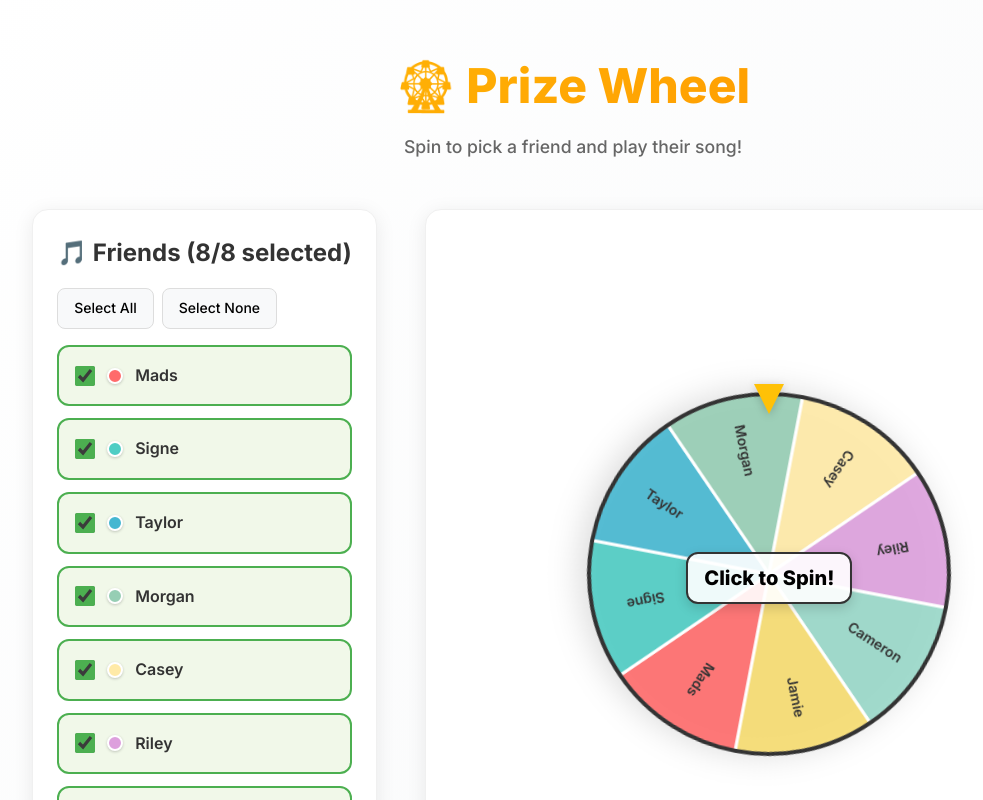
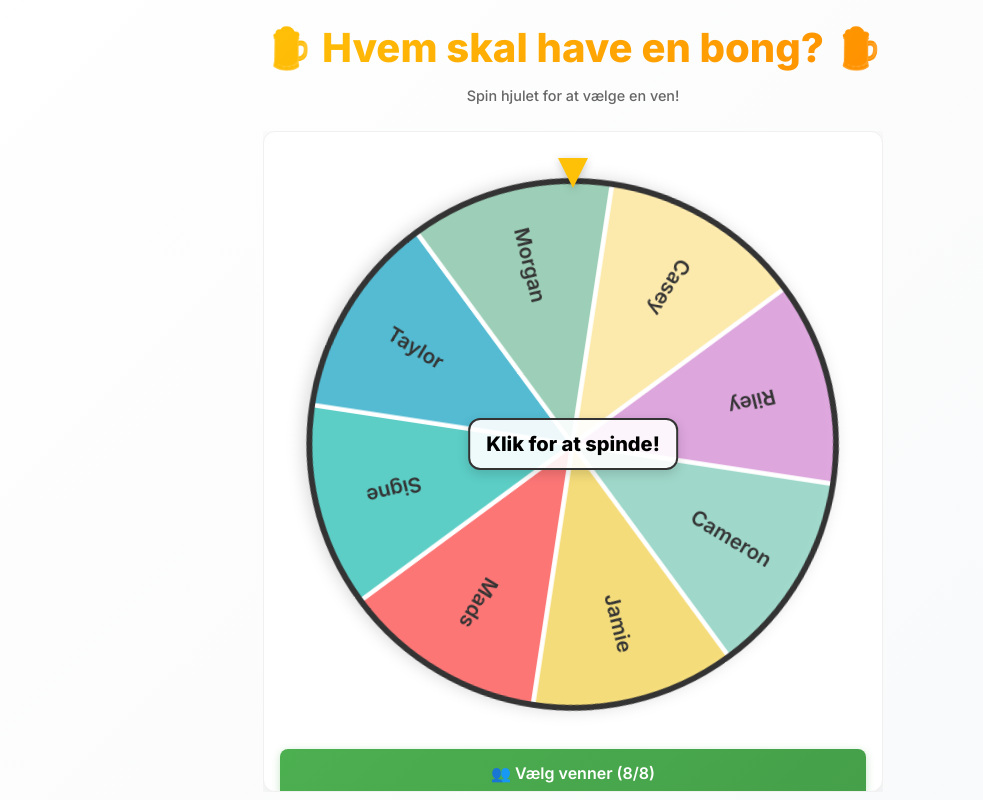
Before and after one commit to Mads-Ringsted/bong-wheel, a React (Vite) app: page / in a window 1280 px wide. Shown: the top 800 px of the page, without its empty margins (67-1050 px from the left). Built offline with nearby package versions, Linux system fonts and the light colour scheme.

Commit message:
Update app and component styles, and localize text to Danish

```diff
--- a/src/App.css
+++ b/src/App.css
@@ -12,13 +12,14 @@ body {
   background: linear-gradient(135deg, #ffffff 0%, #f8f9fa 100%);
   color: #333;
   line-height: 1.6;
-  overflow-x: hidden;
+  overflow: hidden; /* Prevent any scrolling */
 }
 
 #root {
-  min-height: 100vh;
+  height: 100vh; /* Exact viewport height */
   display: flex;
   flex-direction: column;
+  overflow: hidden;
 }
 
 .app {
@@ -27,20 +28,23 @@ body {
   flex-direction: column;
   max-width: 100%;
   margin: 0 auto;
-  padding: 1rem;
+  padding: 0.5rem;
+  height: 100vh;
+  overflow: hidden;
 }
 
 .app-header {
   text-align: center;
-  margin-bottom: 2rem;
-  padding: 1rem 0;
+  margin-bottom: 1rem;
+  padding: 0.5rem 0;
+  flex-shrink: 0;
 }
 
 .app-title {
-  font-size: clamp(2rem, 5vw, 3rem);
+  font-size: clamp(1.5rem, 4vw, 2.5rem);
   font-weight: 800;
   color: #333;
-  margin-bottom: 0.5rem;
+  margin-bottom: 0.25rem;
   background: linear-gradient(135deg, #FFC107 0%, #FF8F00 100%);
   -webkit-background-clip: text;
   -webkit-text-fill-color: transparent;
@@ -48,157 +52,50 @@ body {
 }
 
 .app-subtitle {
-  font-size: 1.1rem;
+  font-size: 0.9rem;
   color: #666;
   font-weight: 500;
-}
-
-.main-content {
-  display: grid;
-  grid-template-columns: 1fr;
-  gap: 2rem;
-  flex: 1;
-}
-
-@media (min-width: 1024px) {
-  .app {
-    padding: 2rem;
-    max-width: 1400px;
-  }
-
-  .main-content {
-    grid-template-columns: 1fr 2fr;
-    gap: 3rem;
-  }
-}
-
-/* Friends Selection Panel */
-.friends-panel {
-  background: white;
-  border-radius: 16px;
-  padding: 1.5rem;
-  box-shadow: 0 4px 20px rgba(0, 0, 0, 0.08);
-  border: 1px solid #f0f0f0;
-}
-
-.friends-panel h2 {
-  font-size: 1.5rem;
-  font-weight: 700;
-  color: #333;
-  margin-bottom: 1rem;
-  display: flex;
-  align-items: center;
-  gap: 0.5rem;
-}
-
-.friends-list {
-  display: grid;
-  grid-template-columns: 1fr;
-  gap: 0.75rem;
-}
-
-@media (min-width: 768px) {
-  .friends-list {
-    grid-template-columns: repeat(2, 1fr);
-  }
-}
-
-@media (min-width: 1024px) {
-  .friends-list {
-    grid-template-columns: 1fr;
-  }
-}
-
-.friend-item {
-  display: flex;
-  align-items: center;
-  gap: 0.75rem;
-  padding: 1rem;
-  background: #f8f9fa;
-  border-radius: 12px;
-  border: 2px solid transparent;
-  transition: all 0.2s ease;
-  cursor: pointer;
-  user-select: none;
-}
-
-.friend-item:hover {
-  background: #f0f0f0;
-  transform: translateY(-1px);
-}
-
-.friend-item.selected {
-  background: #f1f8e9;
-  border-color: #4CAF50;
-}
-
-.friend-checkbox {
-  width: 20px;
-  height: 20px;
-  cursor: pointer;
-  accent-color: #4CAF50;
-}
-
-.friend-color {
-  width: 16px;
-  height: 16px;
-  border-radius: 50%;
-  border: 2px solid white;
-  box-shadow: 0 1px 3px rgba(0, 0, 0, 0.2);
-}
-
-.friend-name {
-  font-weight: 600;
-  font-size: 1rem;
-  color: #333;
-  flex: 1;
-}
-
-.select-all-controls {
-  margin-bottom: 1rem;
-  display: flex;
-  gap: 0.5rem;
-}
-
-.control-btn {
-  padding: 0.5rem 1rem;
-  background: #f8f9fa;
-  border: 1px solid #ddd;
-  border-radius: 8px;
-  cursor: pointer;
-  font-size: 0.875rem;
-  font-weight: 500;
-  transition: all 0.2s ease;
-}
-
-.control-btn:hover {
-  background: #e9ecef;
 }
 
 /* Wheel Section */
 .wheel-section {
   background: white;
-  border-radius: 16px;
-  padding: 2rem;
+  border-radius: 12px;
+  padding: 1rem;
   box-shadow: 0 4px 20px rgba(0, 0, 0, 0.08);
   border: 1px solid #f0f0f0;
   text-align: center;
   display: flex;
   flex-direction: column;
   align-items: center;
-  justify-content: center;
-  min-height: 500px;
+  justify-content: flex-start;
+  flex: 1;
+  min-height: 0;
+  overflow: hidden;
+}
+
+/* Mobile-first: Single column layout */
+.main-content {
+  display: flex;
+  flex-direction: column;
+  gap: 1rem;
+  flex: 1;
+  overflow: hidden;
+  min-height: 0; /* Allow flex child to shrink below content size */
 }
 
 .wheel-container {
   position: relative;
-  margin: 2rem 0;
+  margin: 0 0 0.5rem 0;
+  width: 100%;
+  max-width: min(80vw, 80vh);
+  aspect-ratio: 1;
 }
 
 .wheel-svg {
-  max-width: 100%;
-  height: auto;
-  filter: drop-shadow(0 8px 16px rgba(0, 0, 0, 0.15));
+  width: 100%;
+  height: 100%;
+  filter: drop-shadow(0 4px 8px rgba(0, 0, 0, 0.15));
   transform-origin: center;
   cursor: pointer;
 }
@@ -277,17 +174,19 @@ body {
 
 .no-friends-message {
   color: #666;
-  font-size: 1.1rem;
-  margin: 2rem 0;
+  font-size: 1rem;
+  margin: 0.5rem 0;
+  text-align: center;
 }
 
 .result-display {
-  margin-top: 2rem;
-  padding: 2rem;
+  margin-top: 0.5rem;
+  padding: 1rem;
   background: linear-gradient(135deg, #FFC107 0%, #FF8F00 100%);
-  border-radius: 16px;
+  border-radius: 12px;
   color: #333;
   animation: result-appear 0.5s ease-out;
+  flex-shrink: 0;
 }
 
 @keyframes result-appear {
@@ -302,19 +201,19 @@ body {
 }
 
 .result-winner {
-  font-size: 2rem;
+  font-size: 1.5rem;
   font-weight: 800;
-  margin-bottom: 0.5rem;
+  margin-bottom: 0.25rem;
 }
 
 .result-song {
-  font-size: 1.1rem;
+  font-size: 0.9rem;
   opacity: 0.8;
-  margin-bottom: 0.5rem;
+  margin-bottom: 0.25rem;
 }
 
 .result-song-details {
-  font-size: 1rem;
+  font-size: 0.8rem;
   opacity: 0.9;
   font-style: italic;
 }
@@ -322,26 +221,25 @@ body {
 /* Mobile-first responsive design */
 @media (max-width: 767px) {
   .app {
+    padding: 0.25rem;
+  }
+
+  .app-header {
+    margin-bottom: 0.5rem;
+    padding: 0.25rem 0;
+  }
+
+  .friends-toggle-btn {
+    padding: 0.5rem 0.75rem;
+    font-size: 0.9rem;
+  }
+
+  .wheel-section {
     padding: 0.5rem;
   }
 
-  .app-header {
-    margin-bottom: 1rem;
-  }
-
-  .friends-panel,
-  .wheel-section {
-    padding: 1rem;
-  }
-
-  .wheel-section {
-    min-height: 400px;
-  }
-
-  .spin-button {
-    width: 70px;
-    height: 70px;
-    font-size: 0.8rem;
+  .wheel-container {
+    max-width: min(85vw, 85vh);
   }
 }
 
@@ -349,3 +247,178 @@ body {
 .audio-player {
   display: none;
 }
+
+/* Friends Selection Panel - Mobile First Dropdown */
+.friends-toggle-btn {
+  width: 100%;
+  padding: 0.75rem 1rem;
+  background: linear-gradient(135deg, #4CAF50 0%, #45a049 100%);
+  color: white;
+  border: none;
+  border-radius: 8px;
+  font-size: 1rem;
+  font-weight: 600;
+  cursor: pointer;
+  transition: all 0.2s ease;
+  margin-bottom: 0.5rem;
+  box-shadow: 0 2px 8px rgba(76, 175, 80, 0.3);
+  flex-shrink: 0;
+}
+
+.friends-toggle-btn:hover {
+  transform: translateY(-1px);
+  box-shadow: 0 4px 12px rgba(76, 175, 80, 0.4);
+}
+
+.friends-overlay {
+  position: fixed;
+  top: 0;
+  left: 0;
+  right: 0;
+  bottom: 0;
+  background: rgba(0, 0, 0, 0.5);
+  z-index: 1000;
+  animation: overlay-appear 0.2s ease-out;
+}
+
+.friends-dropdown {
+  position: fixed;
+  top: 8%;
+  left: 5%;
+  right: 5%;
+  max-height: 75vh;
+  background: white;
+  border-radius: 16px;
+  box-shadow: 0 20px 40px rgba(0, 0, 0, 0.15);
+  z-index: 1001;
+  overflow-y: auto;
+  animation: dropdown-appear 0.3s ease-out;
+}
+
+.friends-dropdown-header {
+  display: flex;
+  justify-content: space-between;
+  align-items: center;
+  padding: 1.5rem;
+  border-bottom: 1px solid #f0f0f0;
+  background: #f8f9fa;
+  border-radius: 16px 16px 0 0;
+}
+
+.friends-dropdown-header h3 {
+  font-size: 1.25rem;
+  font-weight: 700;
+  color: #333;
+  margin: 0;
+}
+
+.close-btn {
+  width: 32px;
+  height: 32px;
+  border: none;
+  background: #e9ecef;
+  border-radius: 50%;
+  display: flex;
+  align-items: center;
+  justify-content: center;
+  font-size: 1.2rem;
+  cursor: pointer;
+  transition: all 0.2s ease;
+}
+
+.close-btn:hover {
+  background: #dee2e6;
+  transform: scale(1.1);
+}
+
+.select-all-controls {
+  padding: 1rem 1.5rem;
+  display: flex;
+  gap: 0.75rem;
+  border-bottom: 1px solid #f0f0f0;
+}
+
+.control-btn {
+  flex: 1;
+  padding: 0.75rem 1rem;
+  background: #f8f9fa;
+  border: 1px solid #dee2e6;
+  border-radius: 8px;
+  cursor: pointer;
+  font-size: 0.9rem;
+  font-weight: 500;
+  transition: all 0.2s ease;
+}
+
+.control-btn:hover {
+  background: #e9ecef;
+  border-color: #adb5bd;
+}
+
+.friends-list {
+  padding: 1rem 1.5rem 1.5rem;
+  display: grid;
+  grid-template-columns: 1fr;
+  gap: 0.75rem;
+}
+
+.friend-item {
+  display: flex;
+  align-items: center;
+  gap: 0.75rem;
+  padding: 1rem;
+  background: #f8f9fa;
+  border-radius: 12px;
+  border: 2px solid transparent;
+  transition: all 0.2s ease;
+  cursor: pointer;
+  user-select: none;
+}
+
+.friend-item:hover {
+  background: #f0f0f0;
+  transform: translateY(-1px);
+}
+
+.friend-item.selected {
+  background: #f1f8e9;
+  border-color: #4CAF50;
+}
+
+.friend-checkbox {
+  width: 20px;
+  height: 20px;
+  cursor: pointer;
+  accent-color: #4CAF50;
+}
+
+.friend-color {
+  width: 16px;
+  height: 16px;
+  border-radius: 50%;
+  border: 2px solid white;
+  box-shadow: 0 1px 3px rgba(0, 0, 0, 0.2);
+}
+
+.friend-name {
+  font-weight: 600;
+  font-size: 1rem;
+  color: #333;
+  flex: 1;
+}
+
+@keyframes overlay-appear {
+  from { opacity: 0; }
+  to { opacity: 1; }
+}
+
+@keyframes dropdown-appear {
+  from {
+    opacity: 0;
+    transform: translateY(-20px) scale(0.95);
+  }
+  to {
+    opacity: 1;
+    transform: translateY(0) scale(1);
+  }
+}
--- a/src/App.tsx
+++ b/src/App.tsx
@@ -180,18 +180,11 @@ function App() {
   return (
     <div className="app">
       <header className="app-header">
-        <h1 className="app-title">🎡 Prize Wheel</h1>
-        <p className="app-subtitle">Spin to pick a friend and play their song!</p>
+        <h1 className="app-title">🍺 Hvem skal have en bong? 🍺</h1>
+        <p className="app-subtitle">Spin hjulet for at vælge en ven!</p>
       </header>
 
       <main className="main-content">
-        <FriendsPanel
-          friends={friends}
-          onFriendToggle={handleFriendToggle}
-          onSelectAll={handleSelectAll}
-          onSelectNone={handleSelectNone}
-        />
-
         <div className="wheel-section">
           <SpinWheel
             friends={friends}
@@ -200,6 +193,13 @@ function App() {
             finalRotation={finalRotation}
             onSpin={handleSpin}
             onSpinAgain={handleSpinAgain}
+          />
+
+          <FriendsPanel
+            friends={friends}
+            onFriendToggle={handleFriendToggle}
+            onSelectAll={handleSelectAll}
+            onSelectNone={handleSelectNone}
           />
 
           <ResultDisplay winner={winner} isPlaying={isPlaying} />
--- a/src/components/FriendsPanel.tsx
+++ b/src/components/FriendsPanel.tsx
@@ -1,3 +1,4 @@
+import { useState } from 'react';
 import type { Friend } from '../types';
 
 interface FriendsPanelProps {
@@ -13,46 +14,67 @@ const FriendsPanel: React.FC<FriendsPanelProps> = ({
   onSelectAll,
   onSelectNone,
 }) => {
+  const [isOpen, setIsOpen] = useState(false);
   const selectedCount = friends.filter(friend => friend.isSelected).length;
 
   return (
-    <div className="friends-panel">
-      <h2>
-        🎵 Friends ({selectedCount}/{friends.length} selected)
-      </h2>
+    <>
+      {/* Dropdown Toggle Button */}
+      <button
+        className="friends-toggle-btn"
+        onClick={() => setIsOpen(!isOpen)}
+      >
+        👥 Vælg venner ({selectedCount}/{friends.length})
+      </button>
+
+      {/* Dropdown Overlay */}
+      {isOpen && (
+        <>
+          <div className="friends-overlay" onClick={() => setIsOpen(false)} />
+          <div className="friends-dropdown">
+            <div className="friends-dropdown-header">
+              <h3>Vælg dine venner</h3>
+              <button
+                className="close-btn"
+                onClick={() => setIsOpen(false)}
+              >
+                ✕
+              </button>
+            </div>
 
             <div className="select-all-controls">
               <button className="control-btn" onClick={onSelectAll}>
-          Select All
+                Vælg alle
               </button>
               <button className="control-btn" onClick={onSelectNone}>
-          Select None
+                Fravælg alle
               </button>
             </div>
 
             <div className="friends-list">
               {friends.map((friend) => (
-          <div
+                <label
                   key={friend.id}
                   className={`friend-item ${friend.isSelected ? 'selected' : ''}`}
-            onClick={() => onFriendToggle(friend.id)}
                 >
                   <input
                     type="checkbox"
-              className="friend-checkbox"
                     checked={friend.isSelected}
                     onChange={() => onFriendToggle(friend.id)}
-              onClick={(e) => e.stopPropagation()}
+                    className="friend-checkbox"
                   />
                   <div
                     className="friend-color"
                     style={{ backgroundColor: friend.color }}
                   />
                   <span className="friend-name">{friend.name}</span>
-          </div>
+                </label>
               ))}
             </div>
           </div>
+        </>
+      )}
+    </>
   );
 };
 
--- a/src/components/SpinWheel.tsx
+++ b/src/components/SpinWheel.tsx
@@ -22,8 +22,8 @@ const SpinWheel: React.FC<SpinWheelProps> = ({
   if (selectedFriends.length === 0) {
     return (
       <div className="no-friends-message">
-        <h3>🎯 Select some friends to spin the wheel!</h3>
-        <p>Check the boxes next to your friends' names to include them in the wheel.</p>
+        <h3>🎯 Vælg nogle venner for at spinde hjulet!</h3>
+        <p>Tryk på knappen ovenfor for at vælge venner.</p>
       </div>
     );
   }
@@ -167,7 +167,7 @@ const SpinWheel: React.FC<SpinWheelProps> = ({
             zIndex: 5,
           }}
         >
-          Click to Spin!
+          Klik for at spinde!
         </div>
       )}
 
@@ -201,7 +201,7 @@ const SpinWheel: React.FC<SpinWheelProps> = ({
             e.currentTarget.style.transform = 'translate(-50%, -50%) scale(1)';
           }}
         >
-          Spin Again!
+          Spin igen!
         </button>
       )}
 
```
Lines whose indentation alone changed are shown as unchanged.
